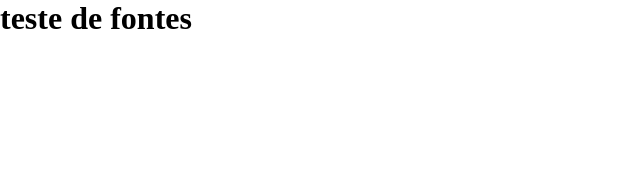
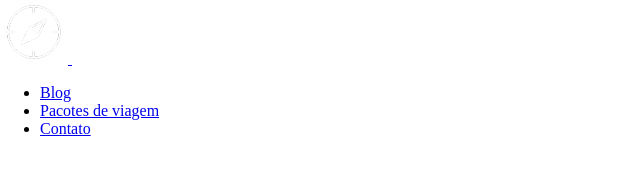
Before and after one commit to olvrcodes/jornada-viagens, a plain HTML site: page index.html in a window 1280 px wide. Shown: the whole page, without its empty margins (0-640 px from the left). Drawn offline with Linux system fonts and the light colour scheme.

Commit message:
cria configurações inicias do header

```diff
--- a/index.html
+++ b/index.html
@@ -7,9 +7,51 @@
     <!-- link do css com html -->
     <link rel="stylesheet" href="./css/style.css" />
 
+    <!-- definição do favicon-->
+    <link
+      rel="icon"
+      href="../jornada-viagens/img/Logo-provisória-branca 1.png"
+    />
+
     <title>Jornada Viagens</title>
   </head>
   <body>
-    <h1>teste de fontes</h1>
+    <header>
+      <!-- imagem com link da bússola -->
+      <a href="index.html" title="Voltar para página inicial">
+        <img
+          src="../jornada-viagens/img/Logo-provisória-branca 1.png"
+          alt="Bússola do Logo Jornada Viagens"
+        />
+      </a>
+
+      <!-- imagem do menu hamburguer -->
+      <img
+        src="../jornada-viagens/img/menu.png"
+        alt="Menu para versão mobile"
+      />
+
+      <!-- itens do menu navegação. Para isso, utilizamos a tag nav-->
+      <nav>
+        <ul>
+          <li>
+            <a href="blog.html" target="_blank" title="Acessar Blog">Blog</a>
+          </li>
+          <li>
+            <a
+              href="pacotes.html"
+              target="_blank"
+              title="Acessar Pacotes de viagem"
+              >Pacotes de viagem</a
+            >
+          </li>
+          <li>
+            <a href="contato.html" target="_blank" title="Acessar Contato"
+              >Contato</a
+            >
+          </li>
+        </ul>
+      </nav>
+    </header>
   </body>
 </html>
```
Also changed, not shown: img/Logo-provisória-branca 1.png (added), img/menu.png (added).
